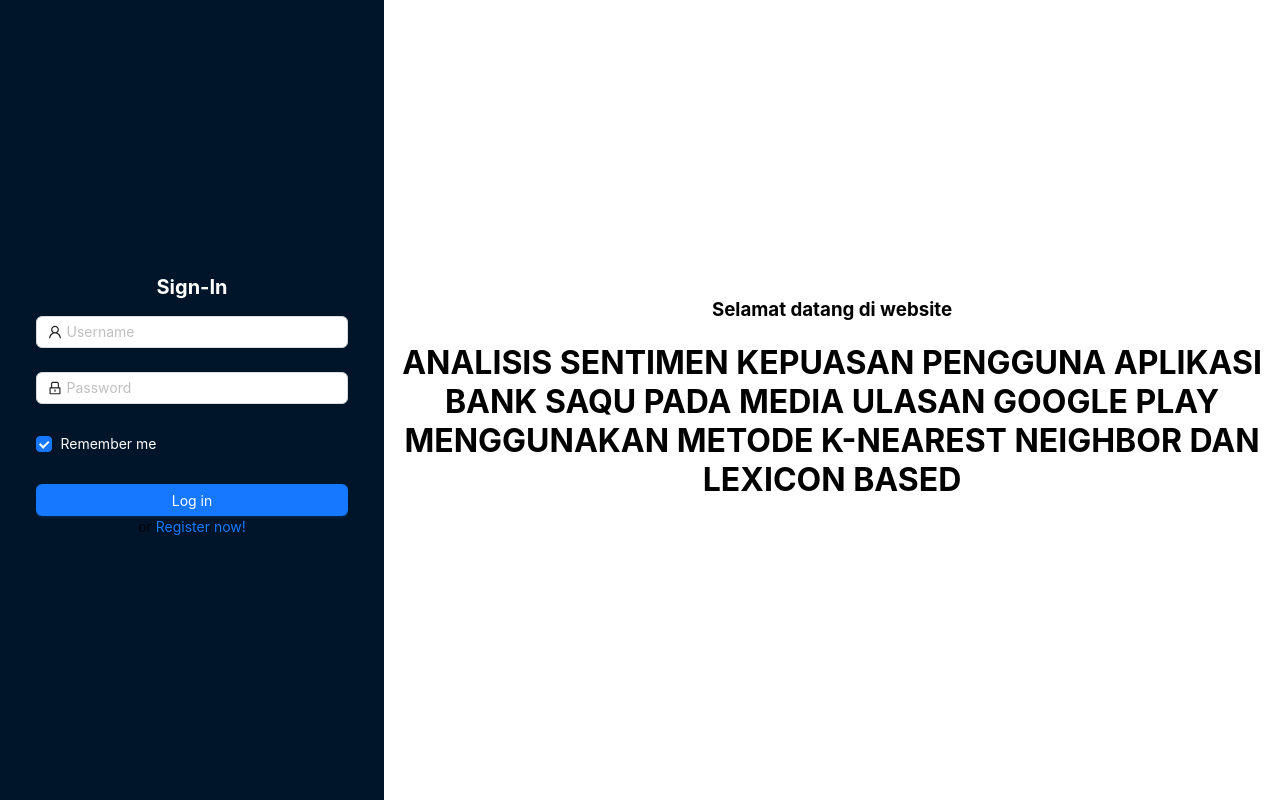
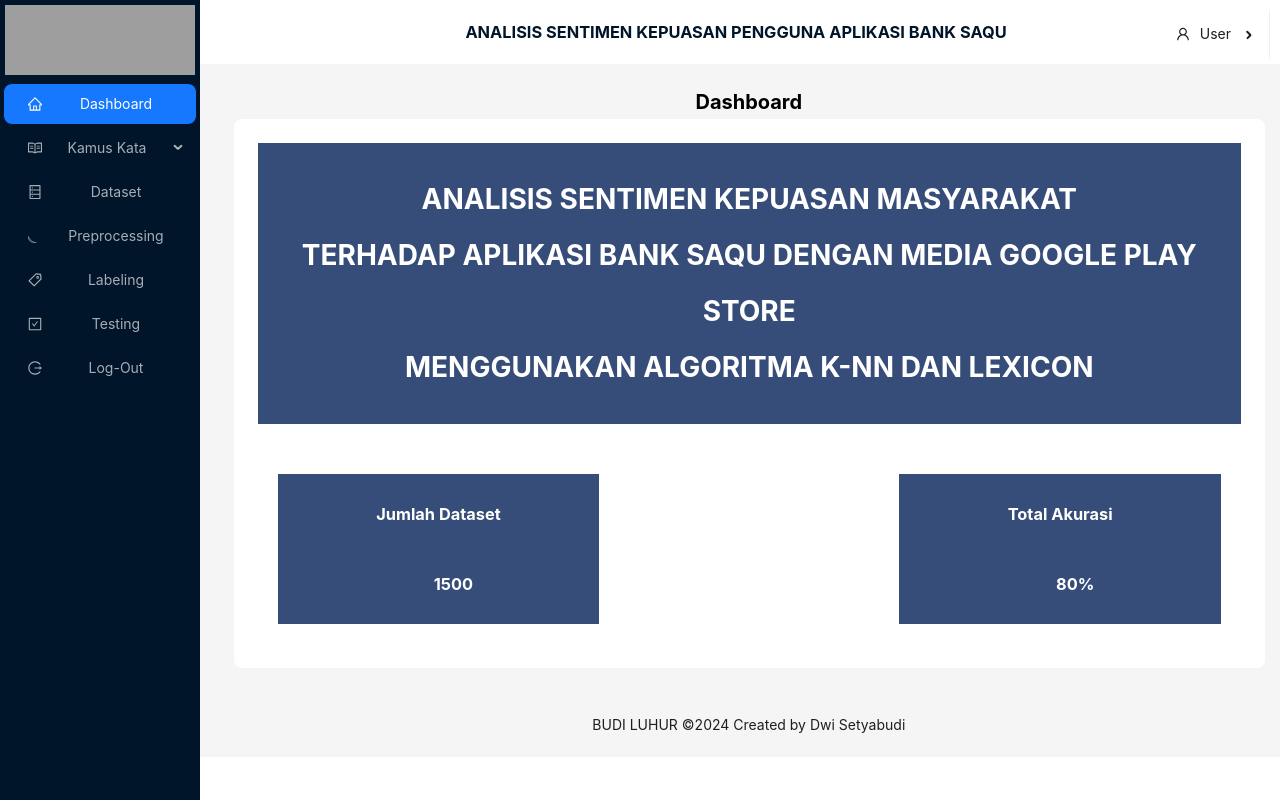
Before and after one commit to Dwaysetya/skripsi-ta, a React (Create React App) app: page / in a window 1280 px wide. Built offline with nearby package versions, Linux system fonts and the light colour scheme; grey boxes are pictures that could not be loaded.

Commit message:
dom router

```diff
--- a/src/App.js
+++ b/src/App.js
@@ -16,12 +16,18 @@
 import Foter from "./Pages/Footer";
 import SignIn from "./Pages/Login/Sign-In";
 import Login from "./Pages/Login";
+import LoginRoute from "./Components/LoginRoute";
+import Home from "./Pages/Home";
+import Register from "./Pages/Register";
 
 function App() {
   return (
     <div className="App">
       <Router>
-        <Login />
+        <Routes>
+          <Route exact path="/" Component={Home} />
+          <Route path="/login" Component={Register} />
+        </Routes>
       </Router>
       {/* <Router>
         <Layout>
--- a/src/Components/Content/index.js
+++ b/src/Components/Content/index.js
@@ -7,6 +7,7 @@
 import Preprocessing from "../../Pages/Content/Preprocesing/Preprocesing";
 import Labeling from "../../Pages/Content/Labeling";
 import Login from "../../Pages/Login/index";
+
 
 const Content = () => {
   return (
--- /dev/null
+++ b/src/Components/LoginRoute/index.js
@@ -0,0 +1,20 @@
+import React from "react";
+import { Routes, Route } from "react-router-dom";
+import Login from "../../Pages/Login/index";
+import SignIn from "../../Pages/Login/Sign-In";
+import SignUp from "../../Pages/Login/Sign-Up";
+
+const LoginRoute = () => {
+  return (
+    <div>
+      <Routes>
+        {/* Main Route */}
+        <Route path="/login" element={<Login />} />
+        <Route path="/signin" element={<SignIn />} />
+        <Route path="/signup" element={<SignUp />} />
+      </Routes>
+    </div>
+  );
+};
+
+export default LoginRoute;
--- a/src/Pages/Home.js
+++ b/src/Pages/Home.js
@@ -1,13 +1,21 @@
 import React from "react";
-import Sidebar from "./Sidebar";
-import Dashboard from "./Content/Dashboard";
+import IndexHeaders from "./Header";
+import { Layout } from "antd";
+import Content from "../Components/Content";
+import SidebarComponent from "./Sidebar";
 
 export default function Home() {
-  //   useScroll();
-  //   useModalDOM();
   return (
     <>
-      <Dashboard />
+      <Layout>
+        <IndexHeaders />
+        <Layout>
+          <SidebarComponent />
+          <Layout>
+            <Content />
+          </Layout>
+        </Layout>
+      </Layout>
     </>
   );
 }
--- a/src/Pages/Login/Sign-In/index.js
+++ b/src/Pages/Login/Sign-In/index.js
@@ -1,7 +1,8 @@
 import React from "react";
 import { LockOutlined, UserOutlined } from "@ant-design/icons";
-import { Button, Checkbox, Form, Input, Flex, Layout } from "antd";
+import { Button, Checkbox, Form, Input, Flex } from "antd";
 import Label from "../../../Components/Elements/Label";
+import { Link } from "react-router";
 const SignIn = () => {
   const onFinish = (values) => {
     console.log("Received values of form: ", values);
@@ -68,7 +69,7 @@
             <Button block type="primary" htmlType="submit">
               Log in
             </Button>
-            or <a href="">Register now!</a>
+            <Link to="/signup">Register Now</Link>
           </Form.Item>
         </Form>
       </div>
--- a/src/Pages/Login/Sign-Up/index.js
+++ b/src/Pages/Login/Sign-Up/index.js
@@ -1,17 +1,19 @@
 import React from "react";
-import { LockOutlined, UserOutlined } from "@ant-design/icons";
-import { Button, Checkbox, Form, Input, Flex } from "antd";
+import { LockOutlined, UserOutlined, MailOutlined } from "@ant-design/icons";
+import { Button, Checkbox, Form, Input, Flex, Layout } from "antd";
 import Label from "../../../Components/Elements/Label";
+import Link from "antd/es/typography/Link";
 const SignUp = () => {
   const onFinish = (values) => {
     console.log("Received values of form: ", values);
   };
   return (
     <div>
+      <Layout>
         <div style={{}}>
           <Label
-          htmlFor="Sign-In"
-          text="Sign-In"
+            htmlFor="Sign-Up"
+            text="Sign-Up"
             style={{
               fontWeight: "bold",
               color: "white",
@@ -19,6 +21,7 @@
             }}
           />
         </div>
+        <div style={{ margin: "5%" }}>
           <Form
             name="signup"
             initialValues={{
@@ -41,6 +44,17 @@
               <Input prefix={<UserOutlined />} placeholder="Username" />
             </Form.Item>
             <Form.Item
+              name="email"
+              rules={[
+                {
+                  required: true,
+                  message: "Please input your email!",
+                },
+              ]}
+            >
+              <Input prefix={<MailOutlined />} placeholder="email@gmail.com" />
+            </Form.Item>
+            <Form.Item
               name="password"
               rules={[
                 {
@@ -49,11 +63,6 @@
                 },
               ]}
             >
-          <Input
-            prefix={<LockOutlined />}
-            type="password"
-            placeholder="Create Password"
-          />
               <Input
                 prefix={<LockOutlined />}
                 type="password"
@@ -72,9 +81,11 @@
               <Button block type="primary" htmlType="submit">
                 Log in
               </Button>
-          or <a href="">Register now!</a>
+              <Link to="/signin">Sign-In</Link>
             </Form.Item>
           </Form>
+        </div>
+      </Layout>
     </div>
   );
 };
--- a/src/Pages/Login/index.js
+++ b/src/Pages/Login/index.js
@@ -1,4 +1,5 @@
 import React from "react";
+import SignUp from "./Sign-Up";
 import SignIn from "./Sign-In";
 const Login = () => {
   return (
--- /dev/null
+++ b/src/Pages/Register.js
@@ -0,0 +1,10 @@
+import React from "react";
+import Login from "./Login";
+
+export default function Register() {
+  return (
+    <>
+      <Login />
+    </>
+  );
+}
```
Lines whose indentation alone changed are shown as unchanged.
